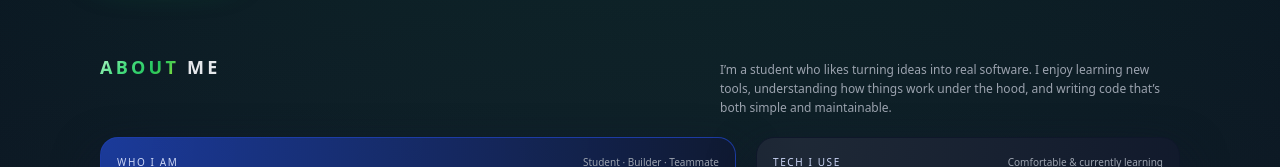
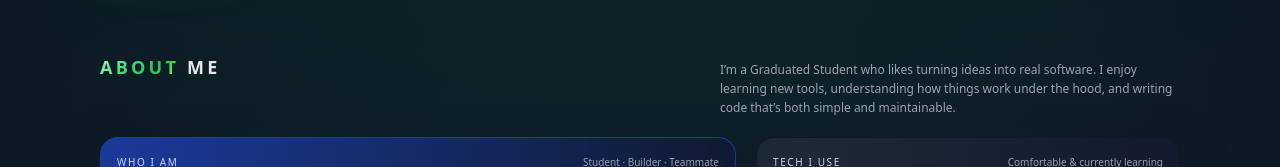
Before and after one commit to Ammar8172/ammar-portfolio, a plain HTML site: page index.html in a window 1280 px wide. Shown: the part 535-702 px from the top of the page. Drawn offline with Linux system fonts and the light colour scheme.

Commit message:
Update index.html

```diff
--- a/index.html
+++ b/index.html
@@ -1317,7 +1317,7 @@
       <div class="section-header">
         <h2 class="section-title"><span>About</span> me</h2>
         <p class="section-subtitle">
-          I’m a student who likes turning ideas into real software. I enjoy
+          I’m a Graduated Student who likes turning ideas into real software. I enjoy
           learning new tools, understanding how things work under the hood, and
           writing code that’s both simple and maintainable.
         </p>
```
